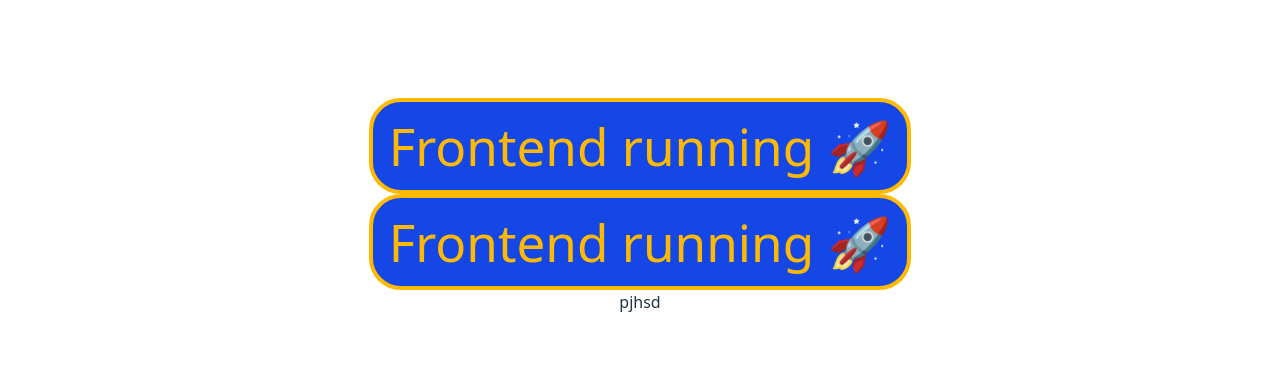
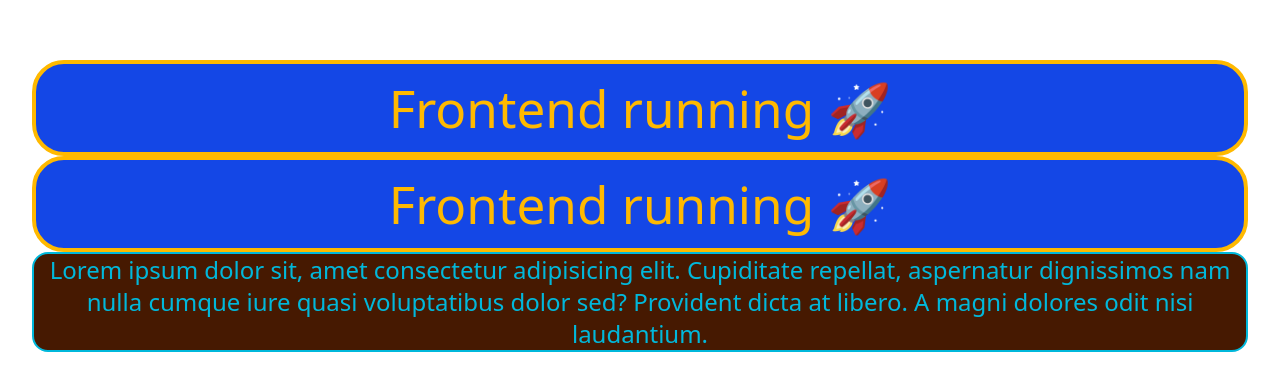
Before and after one commit to rbraj90316/Devops, a React app in the folder frontend/: page / in a window 1280 px wide. Shown: the part 194-584 px from the top of the page. Built offline with nearby package versions, Linux system fonts and the light colour scheme; the HTML template or start-up script is replaced by a standard one.

Commit message:
updated App.tsx file

```diff
--- a/frontend/src/App.jsx
+++ b/frontend/src/App.jsx
@@ -10,7 +10,7 @@ function App() {
     <>
       <h1 className='text-3xl text-amber-400 p-4 bg-blue-700 rounded-4xl border-4'>Frontend running 🚀</h1>
       <h1 className='text-3xl text-amber-400 p-4 bg-blue-700 rounded-4xl border-4'>Frontend running 🚀</h1>
-      pjhsd
+      <p className='text-2xl text-cyan-500 bg-amber-950 border-2 rounded-2xl'>Lorem ipsum dolor sit, amet consectetur adipisicing elit. Cupiditate repellat, aspernatur dignissimos nam nulla cumque iure quasi voluptatibus dolor sed? Provident dicta at libero. A magni dolores odit nisi laudantium.</p>
     </>
   )
 }
```
